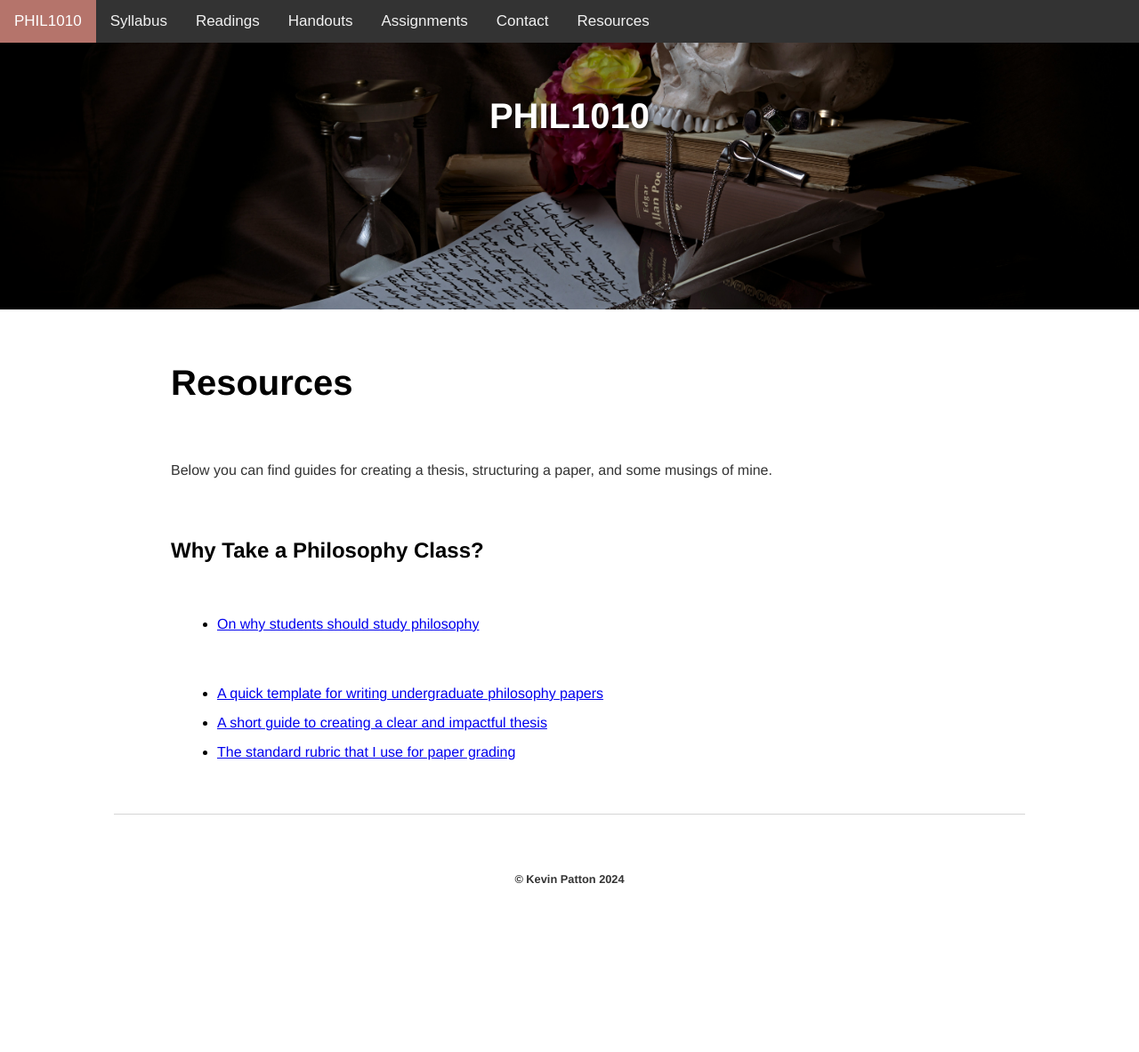
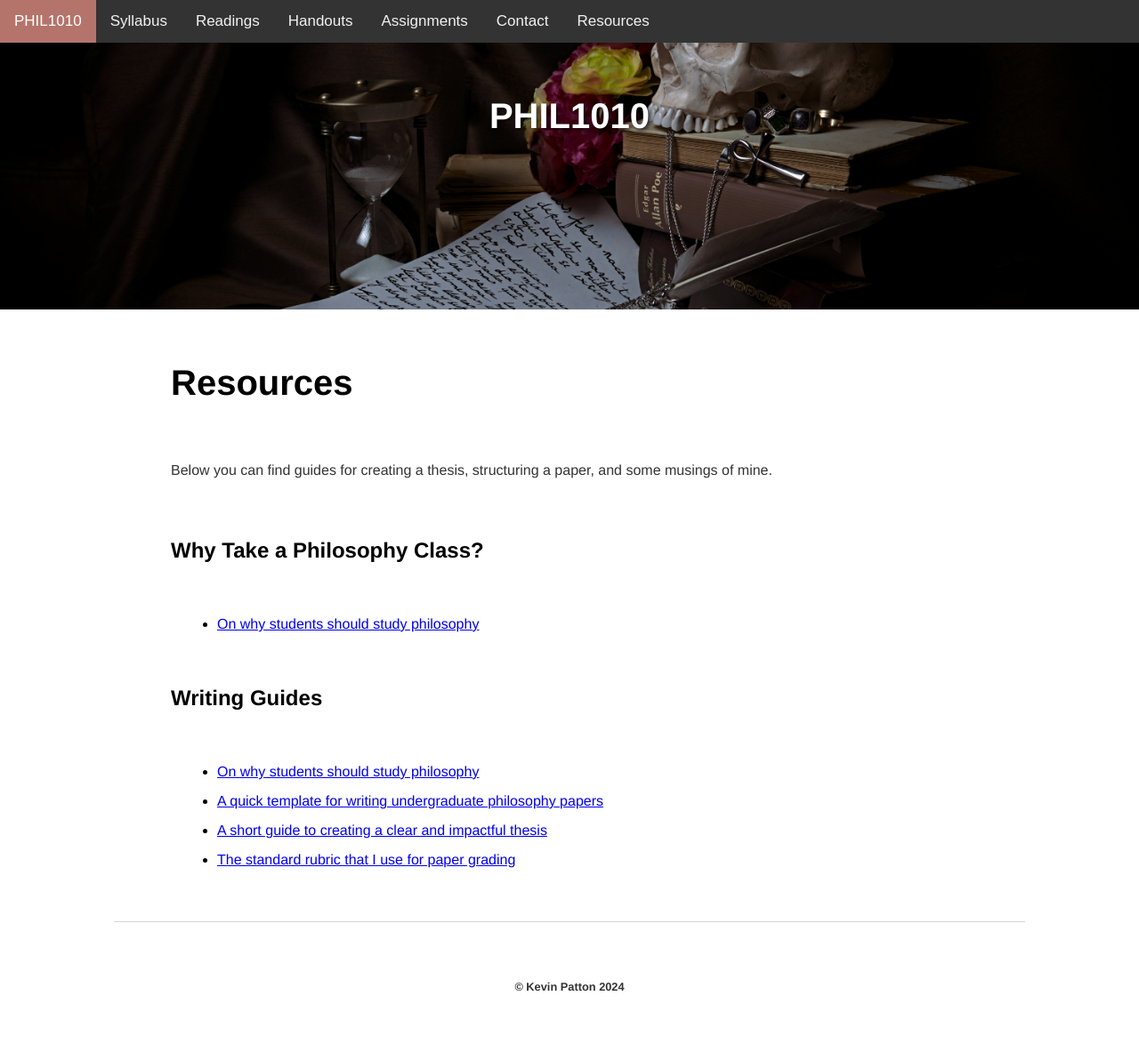
Before and after one commit to kevinjpatton/kevinjpatton.github.io, a Jekyll site: the page built from teaching/phil_1010/resources/index.html, in a window 1280 px wide. Shown: the whole page at 89% size. Built offline with Jekyll 4.4.1, drawn with Linux system fonts in a browser that asks for light colours; Markdown is read by kramdown in place of the engine named in the settings; before the commit the page ends 1062 px from its top, so only the background shows below that.

Commit message:
Update index.html

```diff
--- a/teaching/phil_1010/resources/index.html
+++ b/teaching/phil_1010/resources/index.html
@@ -10,8 +10,10 @@
   <li><a href="/phil_1010/resources/why_philosophy.pdf">On why students should study philosophy</a></li>
 </ul>
 
+<h2>Writing Guides</h2>
 <ul class="standard-list">
-   <li><a href="/phil_1010/resources/writing_philosophy.pdf">A quick template for writing undergraduate philosophy papers</a></li>
-  <li><a href="/phil_1010/resources/creatingyourthesis.pdf">A short guide to creating a clear and impactful thesis</a></li>
-  <li><a href="/phil_1010/resources/Patton_GradingRubric.pdf">The standard rubric that I use for paper grading</a></li>
+  <li><a href="/pedagogy/handouts/why_philosophy.pdf">On why students should study philosophy</a></li>
+   <li><a href="/pedagogy/handouts/writing_philosophy.pdf">A quick template for writing undergraduate philosophy papers</a></li>
+  <li><a href="/pedagogy/handouts/creatingyourthesis.pdf">A short guide to creating a clear and impactful thesis</a></li>
+  <li><a href="/pedagogy/handouts/Patton_GradingRubric.pdf">The standard rubric that I use for paper grading</a></li>
 </ul>
```
